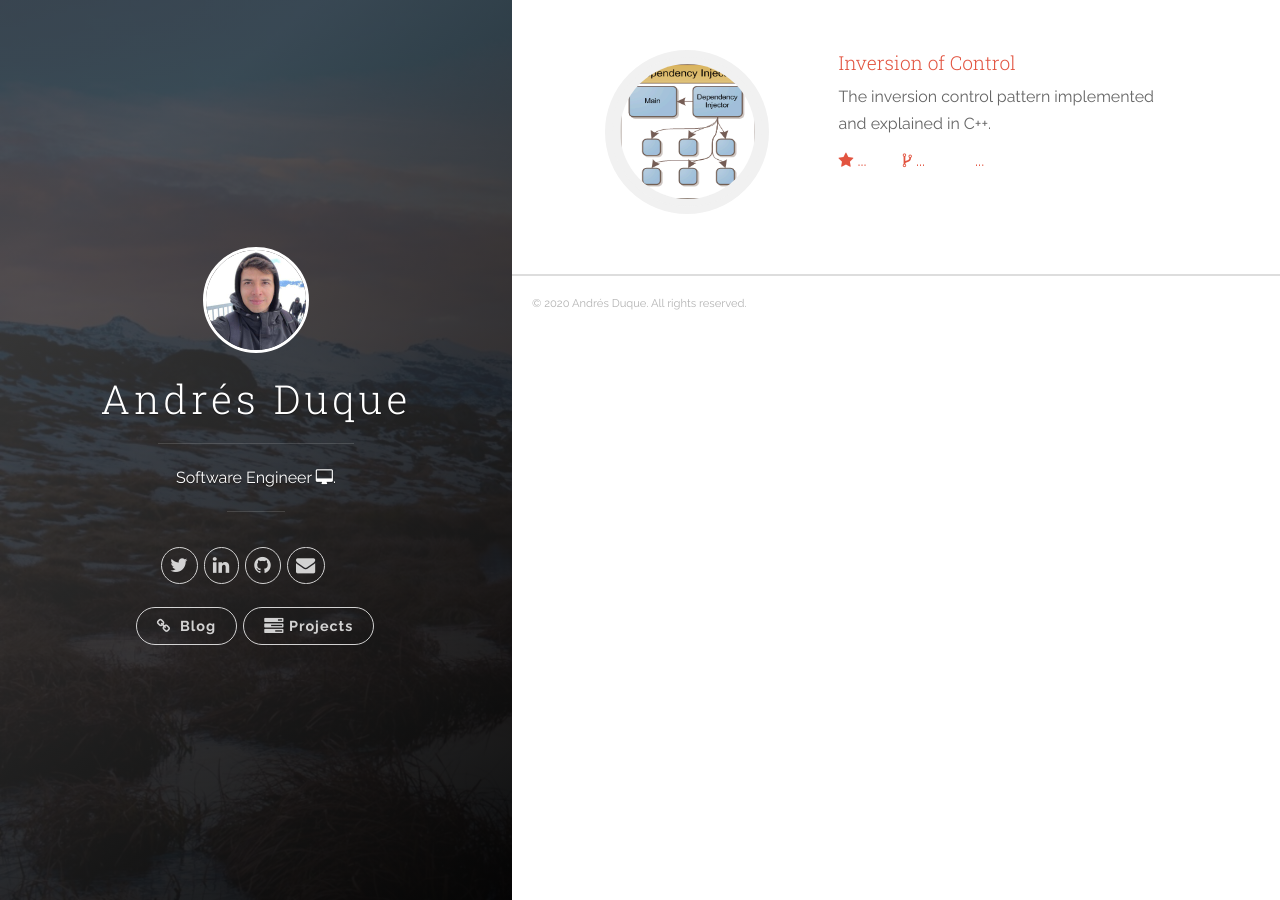
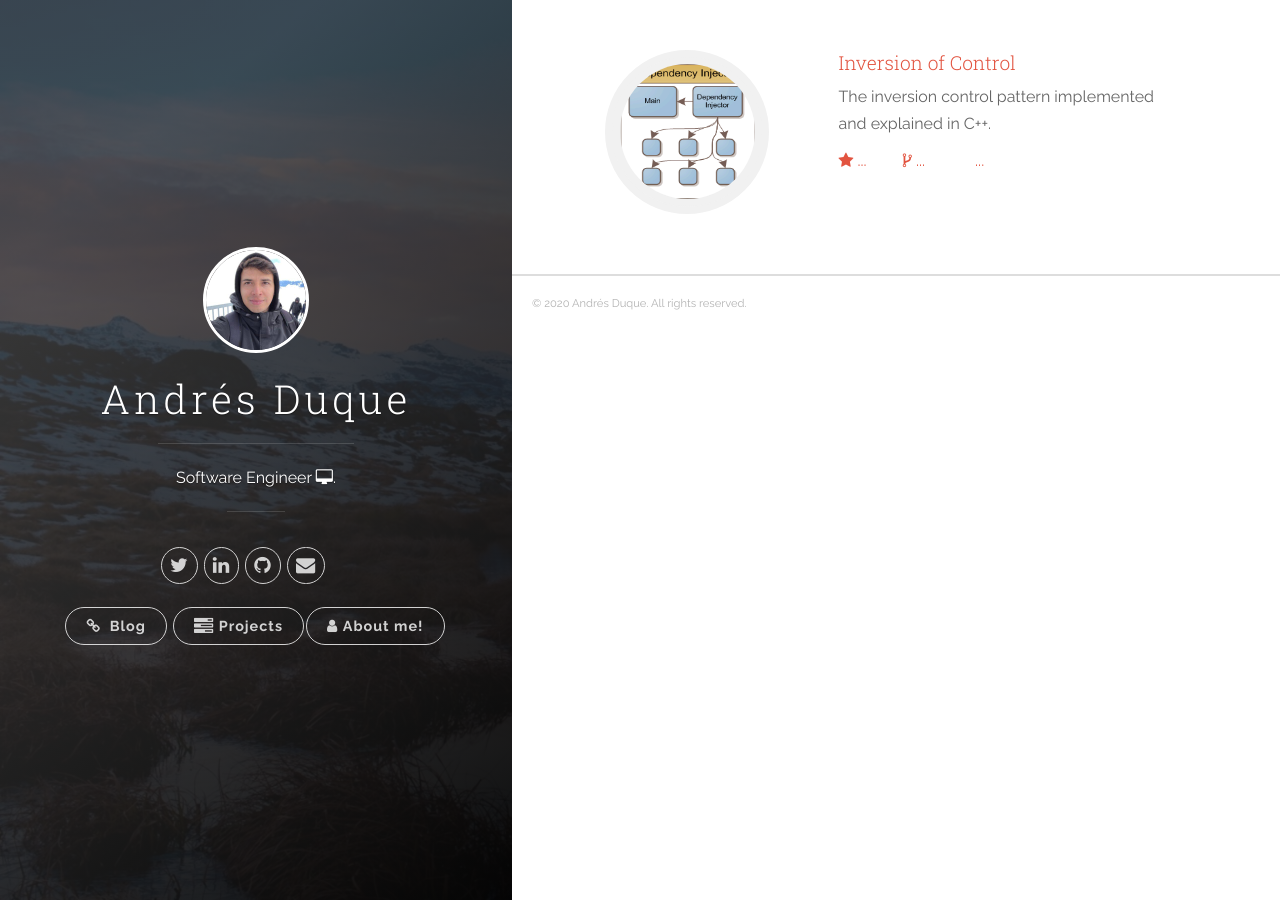
Before and after one commit to AndresDuque/andresduque.github.io, a Jekyll site: the page built from index.html, in a window 1280 px wide. Built offline with Jekyll 4.4.1, drawn with Linux system fonts in a browser that asks for light colours; comment, search, counter and statistics services are not loaded.

Commit message:
Adding html page and button with icon

```diff
--- a/_includes/header.html
+++ b/_includes/header.html
@@ -77,17 +77,32 @@
             </ul>
           </nav>
 
-          <!--<nav class="cover-navigation cover-navigation--primary">-->
+          <div class="navigation-wrapper">
             <nav class="cover-navigation cover-navigation--primary">
               <ul class="navigation">
-                          <li class="navigation__item"><a href="{{ site.baseurl }}/blog.html" title="link to Blog">
+                            <li class="navigation__item"><a href="{{ site.baseurl }}/blog.html" title="Blog">
                 <i class="fa fa-link"></i>
                 </i>&nbsp;Blog</a></li>
-              <li class="navigation__item"><a href="{{ site.baseurl }}/index.html" title="link to projects">
+
+                <li class="navigation__item"><a href="{{ site.baseurl }}/index.html" title="Projects">
                   <i class="fa fa-tasks fa-lg ">
-                </i>&nbsp;Projects</a></li>
+                  </i>&nbsp;Projects</a>
+                </li>
+
                 </ul>
+
+              <ul class="navigation">
+                <li class="navigation__item"><a href="{{ site.baseurl }}/about.html" title="About me!">
+                  <i class="fa fa-user">
+                  </i>&nbsp;About me!</a>
+              </li>
+
+              </ul>
+
             </nav>
+
+          </div>
+
 
         </div>
 
--- /dev/null
+++ b/about.html
@@ -0,0 +1,4 @@
+---
+layout: default
+robots: noindex
+---
```
Lines whose indentation alone changed are shown as unchanged.
